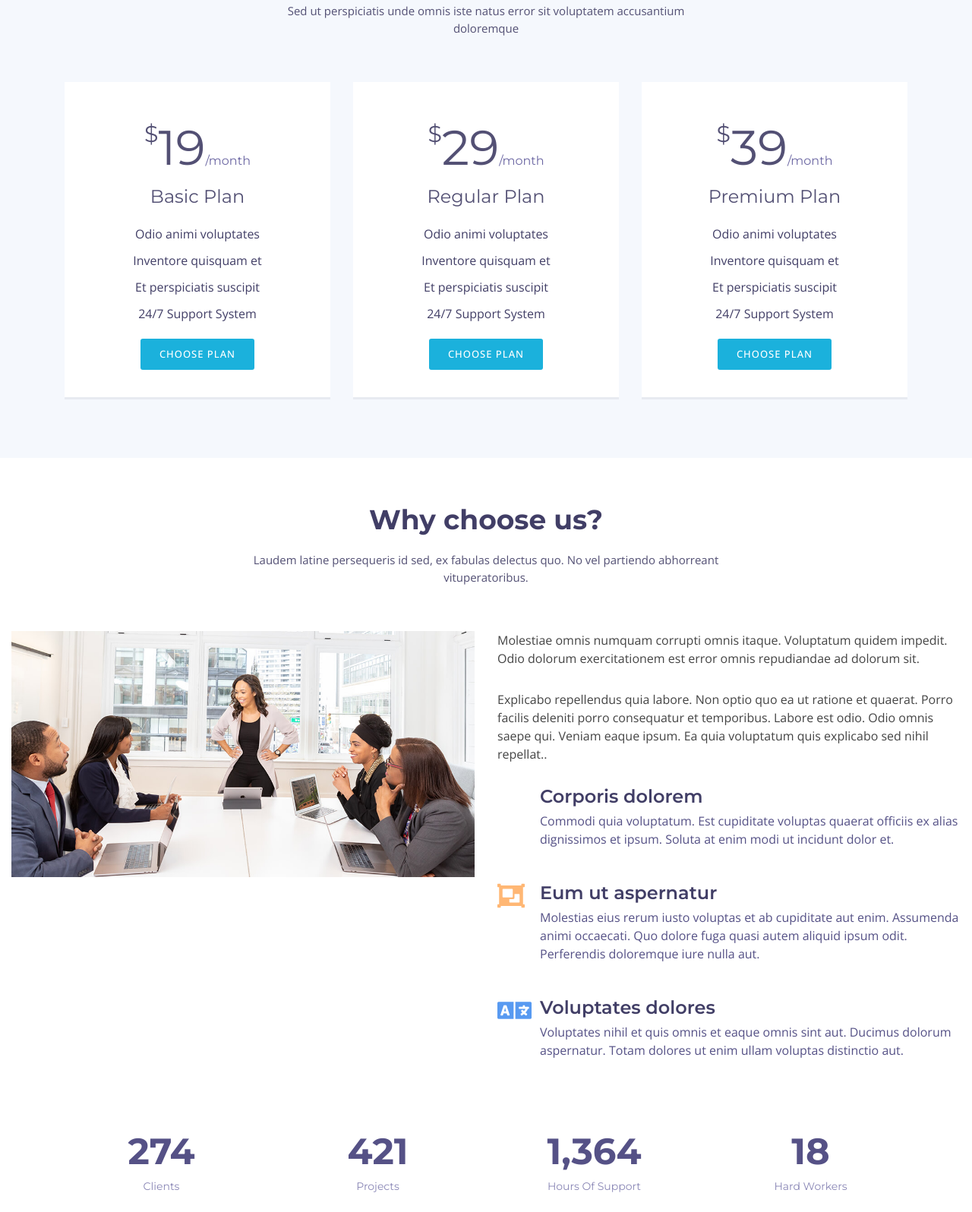
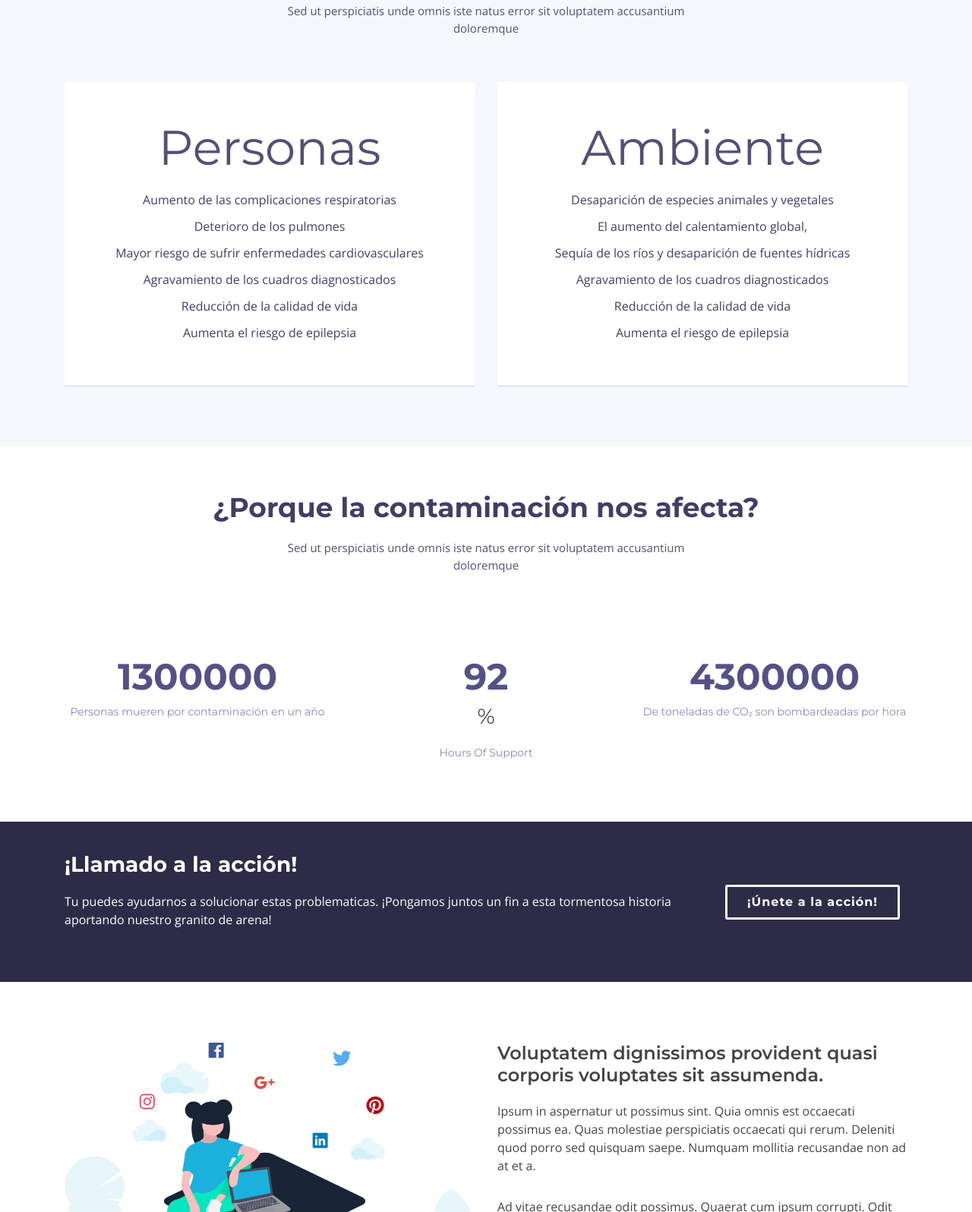
Before and after one commit to saraires/CartillaCienciasnaturales, a plain HTML site: page index.html in a window 1280 px wide. Shown: the part 2823-4419 px from the top of the page at 76% size. Drawn offline with nearby package versions, Linux system fonts and the light colour scheme; files whose address does not match are found by name.

Commit message:
Cartilla ciencias

```diff
--- a/index.html
+++ b/index.html
@@ -215,68 +215,42 @@
         <div class="row flex-items-xs-middle flex-items-xs-center">
 
           <!-- Basic Plan  -->
-          <div class="col-xs-12 col-lg-4">
+          <div class="col-xs-12 col-lg-6">
             <div class="card">
               <div class="card-header">
-                <h3><span class="currency">$</span>19<span class="period">/month</span></h3>
+                <h3><span class="currency"></span>Personas</h3>
               </div>
               <div class="card-block">
-                <h4 class="card-title">
-                  Basic Plan
-                </h4>
                 <ul class="list-group">
-                  <li class="list-group-item">Odio animi voluptates</li>
-                  <li class="list-group-item">Inventore quisquam et</li>
-                  <li class="list-group-item">Et perspiciatis suscipit</li>
-                  <li class="list-group-item">24/7 Support System</li>
+                  <li class="list-group-item">Aumento de las complicaciones respiratorias</li>
+                  <li class="list-group-item">Deterioro de los pulmones</li>
+                  <li class="list-group-item">Mayor riesgo de sufrir enfermedades cardiovasculares</li>
+                  <li class="list-group-item">Agravamiento de los cuadros diagnosticados </li>
+                  <li class="list-group-item">Reducción de la calidad de vida</li>
+                  <li class="list-group-item">Aumenta el riesgo de epilepsia</li>
                 </ul>
-                <a href="#" class="btn">Choose Plan</a>
               </div>
             </div>
           </div>
 
           <!-- Regular Plan  -->
-          <div class="col-xs-12 col-lg-4">
+          <div class="col-xs-12 col-lg-6">
             <div class="card">
               <div class="card-header">
-                <h3><span class="currency">$</span>29<span class="period">/month</span></h3>
+                <h3><span class="currency"></span>Ambiente</h3>
               </div>
               <div class="card-block">
-                <h4 class="card-title">
-                  Regular Plan
-                </h4>
                 <ul class="list-group">
-                  <li class="list-group-item">Odio animi voluptates</li>
-                  <li class="list-group-item">Inventore quisquam et</li>
-                  <li class="list-group-item">Et perspiciatis suscipit</li>
-                  <li class="list-group-item">24/7 Support System</li>
+                  <li class="list-group-item">Desaparición de especies animales y vegetales</li>
+                  <li class="list-group-item">El aumento del calentamiento global,</li>
+                  <li class="list-group-item">Sequía de los ríos y desaparición de fuentes hídricas</li>
+                  <li class="list-group-item">Agravamiento de los cuadros diagnosticados </li>
+                  <li class="list-group-item">Reducción de la calidad de vida</li>
+                  <li class="list-group-item">Aumenta el riesgo de epilepsia</li>
                 </ul>
-                <a href="#" class="btn">Choose Plan</a>
               </div>
             </div>
           </div>
-
-          <!-- Premium Plan  -->
-          <div class="col-xs-12 col-lg-4">
-            <div class="card">
-              <div class="card-header">
-                <h3><span class="currency">$</span>39<span class="period">/month</span></h3>
-              </div>
-              <div class="card-block">
-                <h4 class="card-title">
-                  Premium Plan
-                </h4>
-                <ul class="list-group">
-                  <li class="list-group-item">Odio animi voluptates</li>
-                  <li class="list-group-item">Inventore quisquam et</li>
-                  <li class="list-group-item">Et perspiciatis suscipit</li>
-                  <li class="list-group-item">24/7 Support System</li>
-                </ul>
-                <a href="#" class="btn">Choose Plan</a>
-              </div>
-            </div>
-          </div>
-
         </div>
       </div>
 
@@ -286,78 +260,27 @@
       Why Us Section
     ============================-->
     <section id="why-us" class="wow fadeIn">
-      <div class="container-fluid">
 
+      <div class="container">
         <header class="section-header">
-          <h3>Why choose us?</h3>
-          <p>Laudem latine persequeris id sed, ex fabulas delectus quo. No vel partiendo abhorreant vituperatoribus.</p>
+          <h3>¿Porque la contaminación nos afecta?</h3>
+          <p>Sed ut perspiciatis unde omnis iste natus error sit voluptatem accusantium doloremque</p>
         </header>
+        <div class="row counters">
 
-        <div class="row">
-
-          <div class="col-lg-6">
-            <div class="why-us-img">
-              <img src="img/why-us.jpg" alt="" class="img-fluid">
-            </div>
+          <div class="col-lg-4 col-6 text-center">
+            <span data-toggle="counter-up">1300000</span>
+            <p>Personas mueren por contaminación en un año</p>
           </div>
 
-          <div class="col-lg-6">
-            <div class="why-us-content">
-              <p>Molestiae omnis numquam corrupti omnis itaque. Voluptatum quidem impedit. Odio dolorum exercitationem est error omnis repudiandae ad dolorum sit.</p>
-              <p>
-                Explicabo repellendus quia labore. Non optio quo ea ut ratione et quaerat. Porro facilis deleniti porro consequatur
-                et temporibus. Labore est odio.
-
-                Odio omnis saepe qui. Veniam eaque ipsum. Ea quia voluptatum quis explicabo sed nihil repellat..
-              </p>
-
-              <div class="features wow bounceInUp clearfix">
-                <i class="fa fa-diamond" style="color: #f058dc;"></i>
-                <h4>Corporis dolorem</h4>
-                <p>Commodi quia voluptatum. Est cupiditate voluptas quaerat officiis ex alias dignissimos et ipsum. Soluta at enim modi ut incidunt dolor et.</p>
-              </div>
-
-              <div class="features wow bounceInUp clearfix">
-                <i class="fa fa-object-group" style="color: #ffb774;"></i>
-                <h4>Eum ut aspernatur</h4>
-                <p>Molestias eius rerum iusto voluptas et ab cupiditate aut enim. Assumenda animi occaecati. Quo dolore fuga quasi autem aliquid ipsum odit. Perferendis doloremque iure nulla aut.</p>
-              </div>
-
-              <div class="features wow bounceInUp clearfix">
-                <i class="fa fa-language" style="color: #589af1;"></i>
-                <h4>Voluptates dolores</h4>
-                <p>Voluptates nihil et quis omnis et eaque omnis sint aut. Ducimus dolorum aspernatur. Totam dolores ut enim ullam voluptas distinctio aut.</p>
-              </div>
-
-            </div>
-
-          </div>
-
-        </div>
-
-      </div>
-
-      <div class="container">
-        <div class="row counters">
-
-          <div class="col-lg-3 col-6 text-center">
-            <span data-toggle="counter-up">274</span>
-            <p>Clients</p>
-          </div>
-
-          <div class="col-lg-3 col-6 text-center">
-            <span data-toggle="counter-up">421</span>
-            <p>Projects</p>
-          </div>
-
-          <div class="col-lg-3 col-6 text-center">
-            <span data-toggle="counter-up">1,364</span>
+          <div class="col-lg-4 col-6 text-center">
+            <span data-toggle="counter-up">92</span><h3 class="currency">%</h3>
             <p>Hours Of Support</p>
           </div>
 
-          <div class="col-lg-3 col-6 text-center">
-            <span data-toggle="counter-up">18</span>
-            <p>Hard Workers</p>
+          <div class="col-lg-4 col-6 text-center">
+            <span data-toggle="counter-up">4300000</span>
+            <p>De toneladas de CO₂ son bombardeadas por hora</p>
           </div>
 
         </div>
@@ -372,11 +295,11 @@
       <div class="container">
         <div class="row">
           <div class="col-lg-9 text-center text-lg-left">
-            <h3 class="cta-title">Call To Action</h3>
-            <p class="cta-text"> Duis aute irure dolor in reprehenderit in voluptate velit esse cillum dolore eu fugiat nulla pariatur. Excepteur sint occaecat cupidatat non proident, sunt in culpa qui officia deserunt mollit anim id est laborum.</p>
+            <h3 class="cta-title">¡Llamado a la acción!</h3>
+            <p class="cta-text">Tu puedes ayudarnos a solucionar estas problematicas. ¡Pongamos juntos un fin a esta tormentosa historia aportando nuestro granito de arena!</p>
           </div>
           <div class="col-lg-3 cta-btn-container text-center">
-            <a class="cta-btn align-middle" href="#">Call To Action</a>
+            <a class="cta-btn align-middle scrollto" href="#features">¡Únete a la acción!</a>
           </div>
         </div>
 
```
